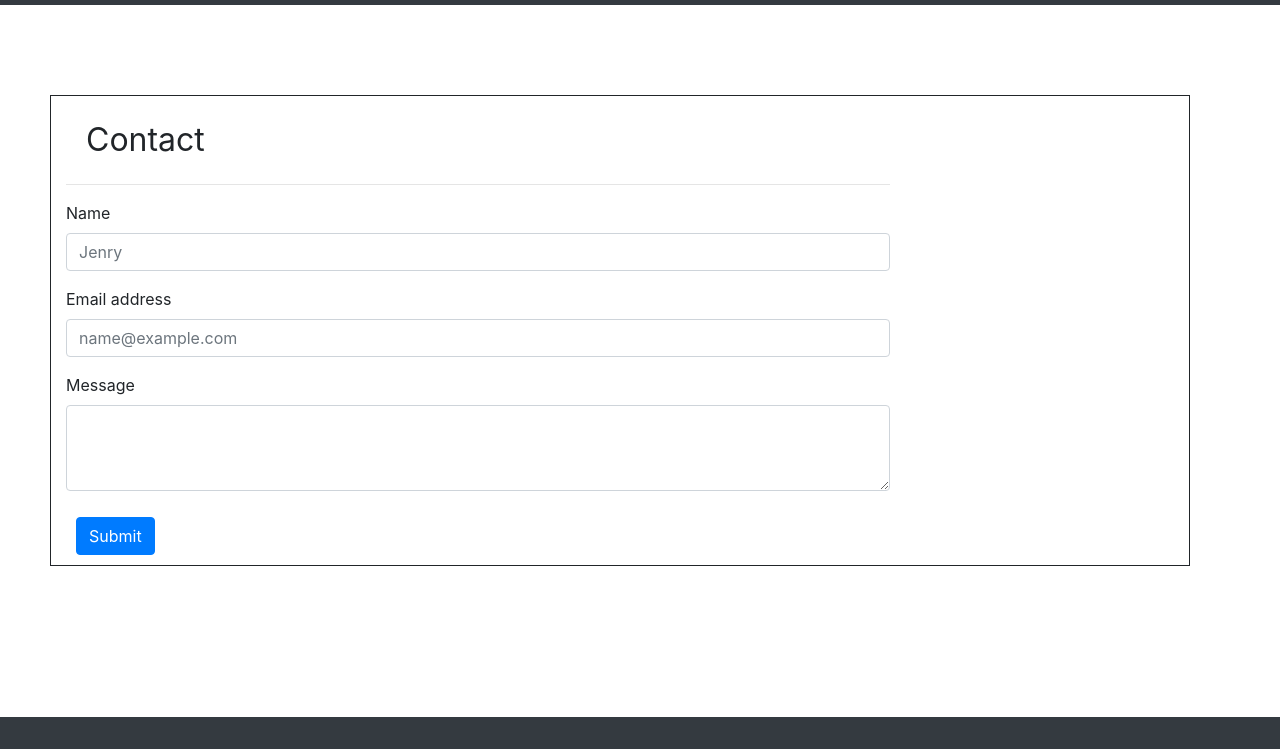
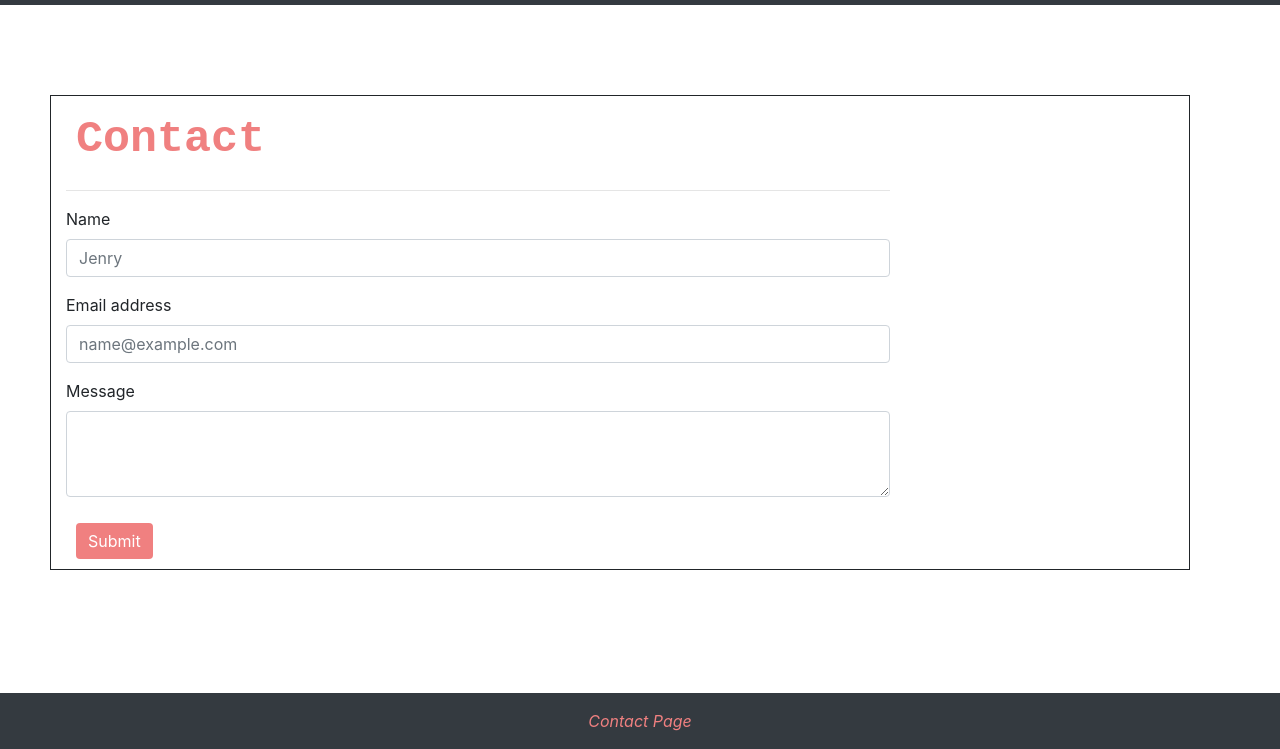
Before and after one commit to jenryval/Jenryval.github.io, a plain HTML site: page contact.html in a window 1280 px wide. Shown: the part 51-800 px from the top of the page. Drawn offline with nearby package versions, Linux system fonts and the light colour scheme.

Commit message:
updated read me and added FLAVOUR!

```diff
--- a/contact.css
+++ b/contact.css
@@ -7,8 +7,11 @@
 }
 
 #header{
-    margin: 20px;
-    font-size: xx-large;
+    margin: 10px;
+    font-size: 45px;
+    font-family: monospace;
+    font-weight: bolder;
+    color: lightcoral;
 }
 
 h2{
@@ -17,4 +20,14 @@ h2{
 
 #button{
     margin: 10px;
+
 }
+
+.fa{
+    color: lightcoral;
+}
+
+.btn-primary{
+    background-color: lightcoral;
+    border: lightcoral;
+}
--- a/contact.html
+++ b/contact.html
@@ -61,7 +61,7 @@
 
 </body>
 <footer class="container-fluid navbar-dark bg-dark p-3 text-center text-light fixed-bottom">
-  <i class="fa fa-code fa-2x " aria-hidden="true"></i>
+  <i class="fa fa-code fa-2x " aria-hidden="true">Contact Page</i>
 </footer>
 
 </html>
--- a/index.css
+++ b/index.css
@@ -3,7 +3,12 @@ h2{
 }
 
 .card-title{
-    font-size: xx-large;
+    font-size: 45px;
+    font-family: monospace;
+    font-weight: bolder;
+    color: lightcoral;
+
+
 }
 
 
@@ -29,3 +34,7 @@ img{
     display: block;
     max-width: 50%;
 }
+
+.fa{
+    color: lightcoral;
+}
--- a/portfolio.css
+++ b/portfolio.css
@@ -14,3 +14,18 @@ h2{
 img{
     margin-bottom: 10px;
 }
+
+.card-title{
+    font-size: 45px;
+    font-family: monospace;
+    font-weight: bolder;
+    color: lightcoral;
+}
+
+.container-fluid{
+    border-top-color: lightcoral
+}
+
+.fa{
+    color: lightcoral;
+}
```
Also changed, not shown: index.html (+1 -22 lines), portfolio.html (+1 -1 lines), 1 other file.
